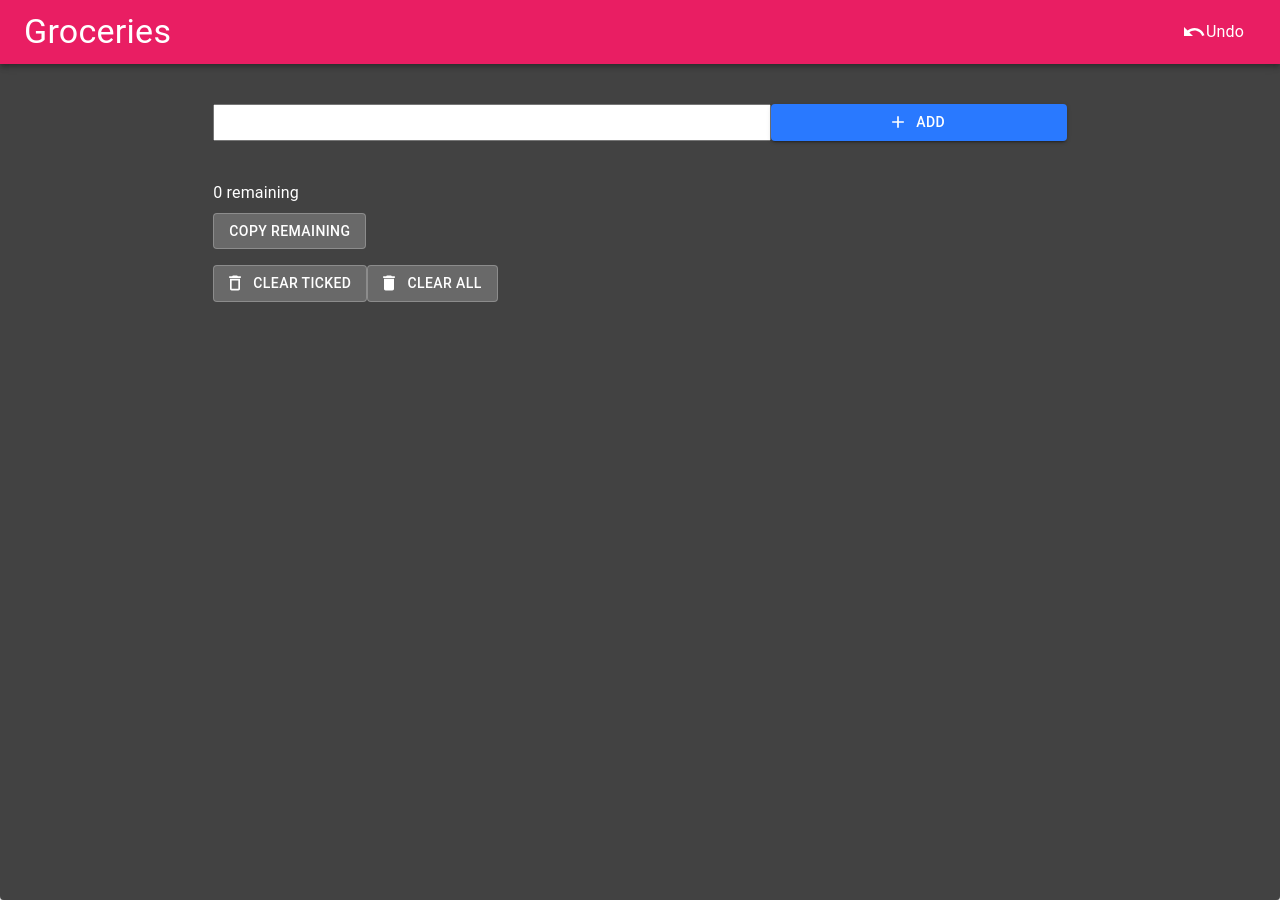
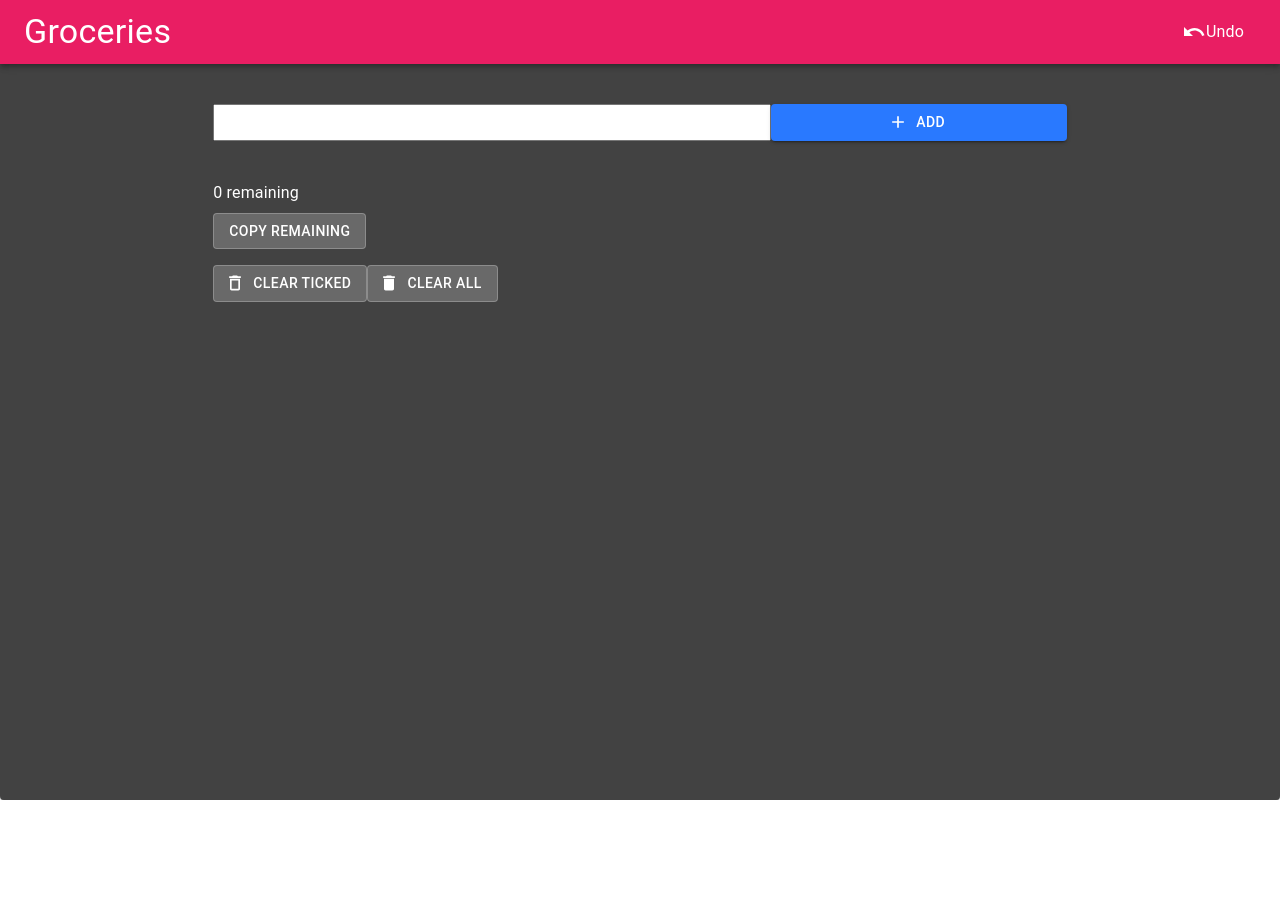
Before and after one commit to SilvaTN/react-list, a React (Create React App) app: page / in a window 1280 px wide. After the commit the page ends 800 px from the top, so only its background shows below. Built offline with nearby package versions, Linux system fonts and the light colour scheme.

Commit message:
app previously took up more than 100% of screen

```diff
--- a/src/App.js
+++ b/src/App.js
@@ -117,12 +117,12 @@ function App() {
   }
 
   return (
-    <Paper style={{minHeight: "100vh", paddingBottom: "100px"}}>
+    <Paper style={{minHeight: "100vh"}}>
       <Grid container direction="column">
         <Grid item>
           <Header todoHistory={todoHistory} setTodoHistory={setTodoHistory} setTodos={setTodos} />
         </Grid>
-      <Grid item container>
+        <Grid item container style={{marginBottom: "50px"}}>
           <Grid item xs={1} sm={2} />
           <Grid item xs={10} sm={8}>
             <div style={{display: "flex", marginTop: "5vh", marginBottom: "5vh"}}>
```
Lines whose indentation alone changed are shown as unchanged.
